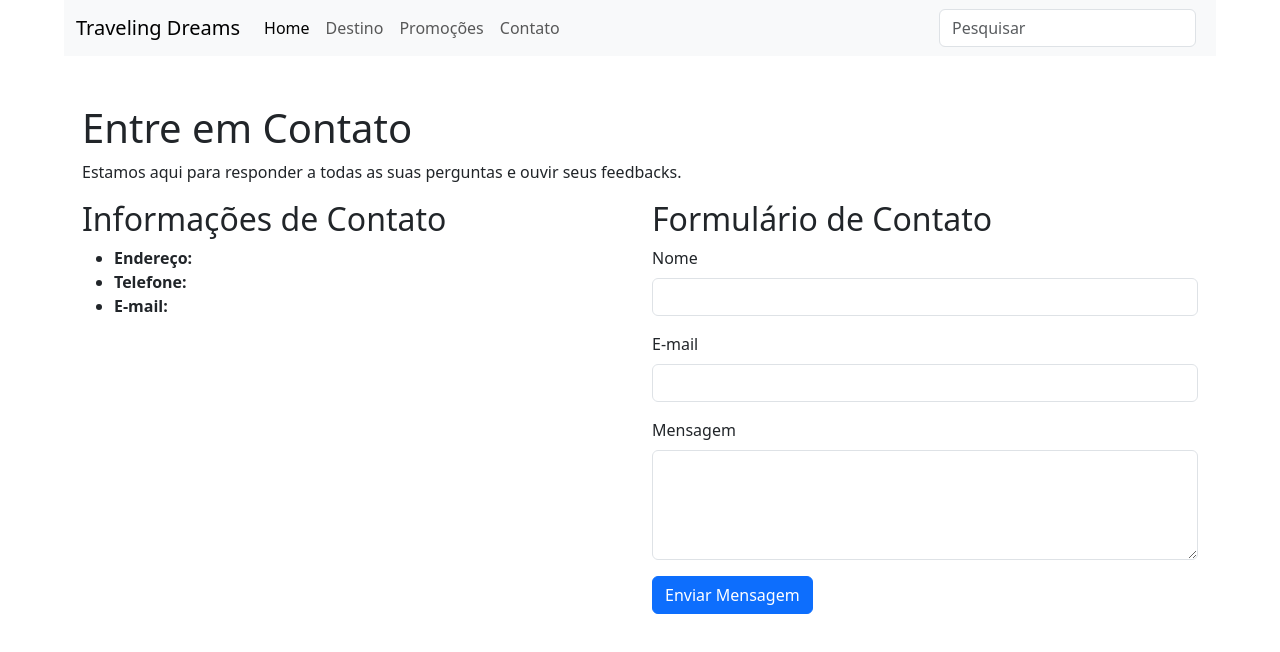
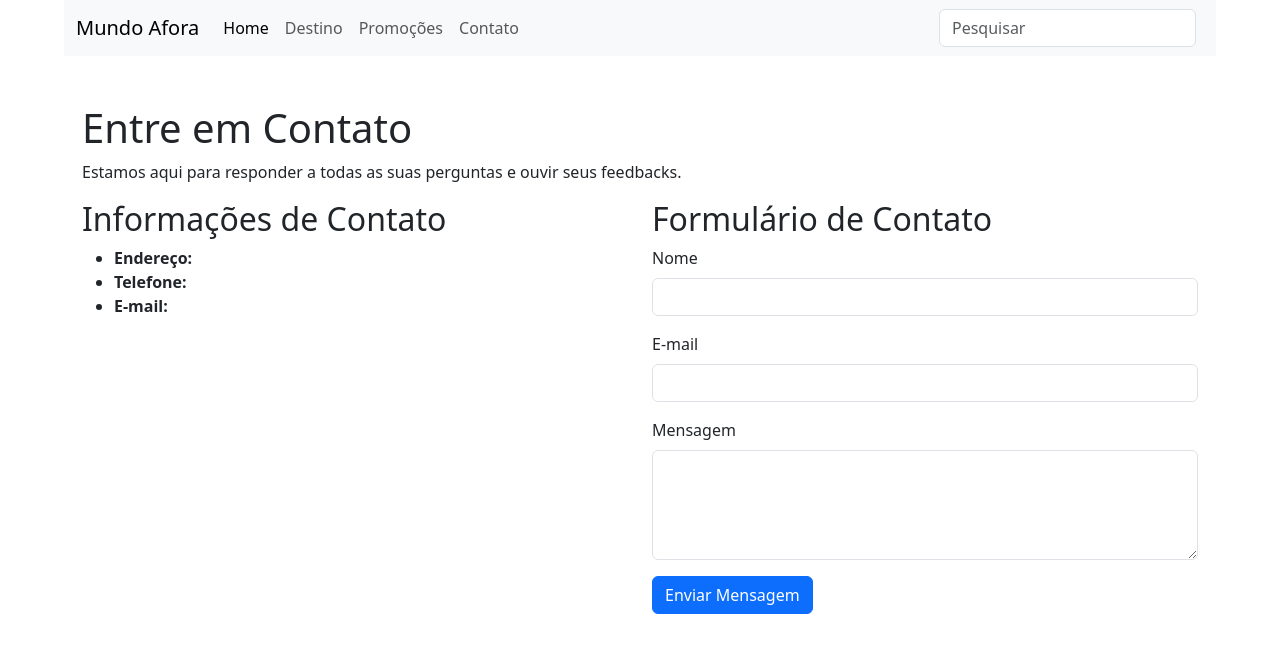
Before and after one commit to Leofernandesf8/agencia-viagens, a plain HTML site: page src/html/contato.html in a window 1280 px wide. Drawn offline with nearby package versions, Linux system fonts and the light colour scheme.

Commit message:
atualiza_nome

```diff
--- a/src/html/contato.html
+++ b/src/html/contato.html
@@ -3,7 +3,7 @@
 <head>
     <meta charset="UTF-8">
     <meta name="viewport" content="width=device-width, initial-scale=1.0">
-    <title>Contato | Traveling Dreams</title>
+    <title>Contato | Mundo Afora</title>
     <link rel="stylesheet" href="/src/css/style.css">
     <link href="https://cdn.jsdelivr.net/npm/bootstrap@5.3.1/dist/css/bootstrap.min.css" rel="stylesheet"
         integrity="sha384-4bw+/aepP/YC94hEpVNVgiZdgIC5+VKNBQNGCHeKRQN+PtmoHDEXuppvnDJzQIu9" crossorigin="anonymous">
@@ -17,7 +17,7 @@
         <!-- ... (seu código de navegação) ... -->
         <nav class="navbar navbar-expand-lg bg-body-tertiary">
             <div class="container-fluid">
-              <a class="navbar-brand" href="/src/html/index.html">Traveling Dreams</a>
+              <a class="navbar-brand" href="/src/html/index.html">Mundo Afora</a>
               <button class="navbar-toggler" type="button" data-bs-toggle="collapse" data-bs-target="#navbarSupportedContent"
                 aria-controls="navbarSupportedContent" aria-expanded="false" aria-label="Toggle navigation">
                 <span class="navbar-toggler-icon"></span>
```
Also changed, not shown: src/html/destino.html (+2 -2 lines), src/html/index.html (+2 -2 lines), src/html/promocoes.html (+2 -2 lines).
